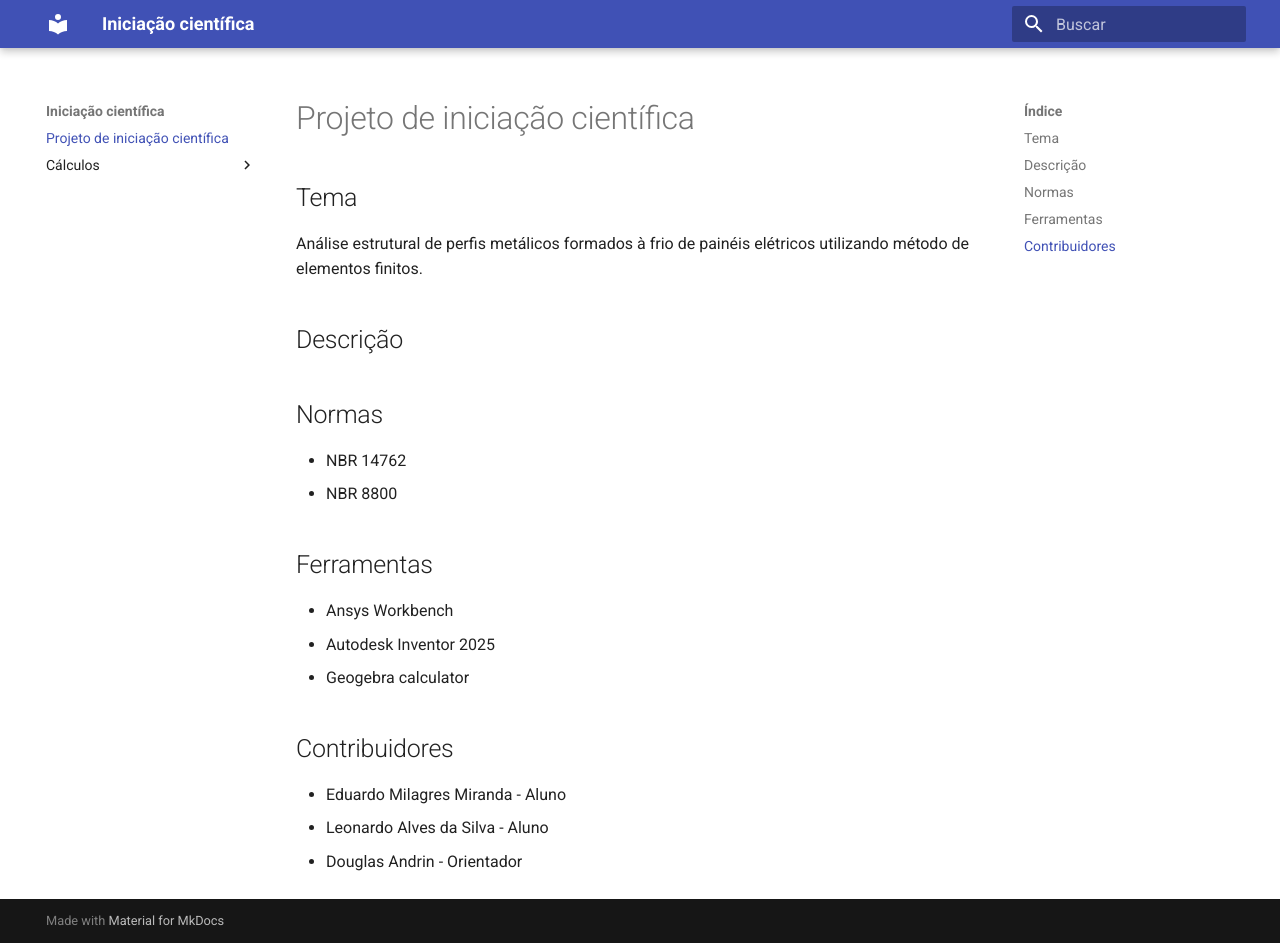
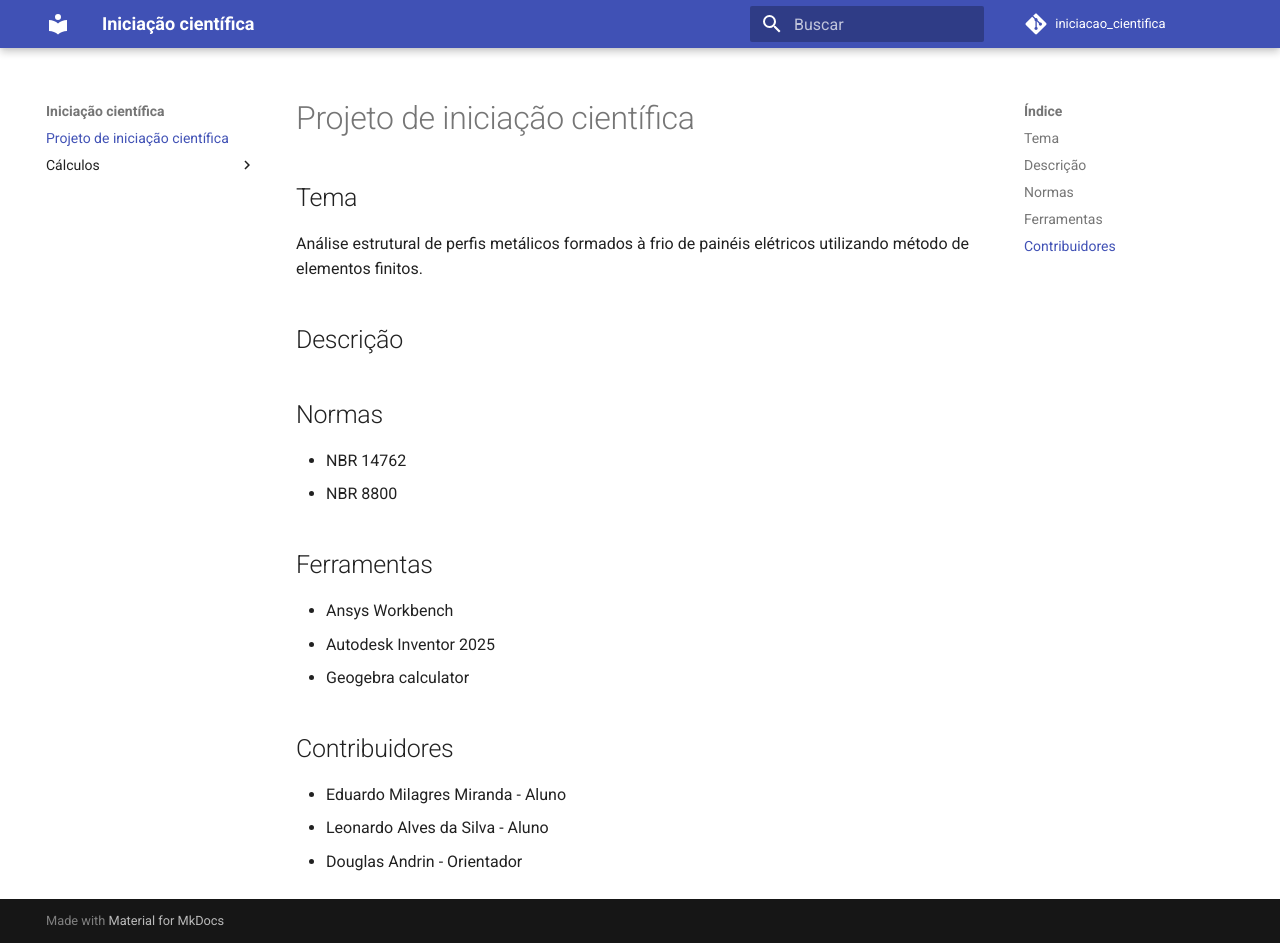
Before and after one commit to Eduardo-Milagres/iniciacao_cientifica, an MkDocs documentation site: the page built from docs/index.md, in a window 1280 px wide and 943 px high. Built offline with MkDocs 1.6.1 and Material for MkDocs 9.7.7, drawn with Linux system fonts in a browser that asks for light colours; comment, search, counter and statistics services are not loaded; part of the change alters nothing that is shown.

```diff
--- a/mkdocs.yml
+++ b/mkdocs.yml
@@ -1,5 +1,5 @@
 site_name: Iniciação científica
-repo_url:
+repo_url: https://github.com/Eduardo-Milagres/iniciacao_cientifica.git
 repo_name: iniciacao_cientifica
 edit_uri: tree/main/docs
 
@@ -56,11 +56,11 @@ extra:
     g: $g$ = Gravidade (m/s²)
     n_c: $n_c$ = Número de colunas (un.)
     F: $F$ = Força (N)
-    E: $E$ = Módulo de elasticidade (kN/cm)
+    E: $E$ = Módulo de elasticidade (kN/cm²)
     k_al: $k_{al}$ = Coeficiente de flambagem local
     t: $t$ = Espessura (cm)
     sigma: $\sigma$ = Tensão (MPA)
-    lambda_p: $\lambda_p$ = Índice de esbeltez
+    lambda_p: $\lambda_p$ = Esbeltez reduzida
   valores:
     B1_mm: 35
     B1_cm: 3,5
```
Also changed, not shown: docs/cálculos/área-efetiva.md (+0 -4 lines).
